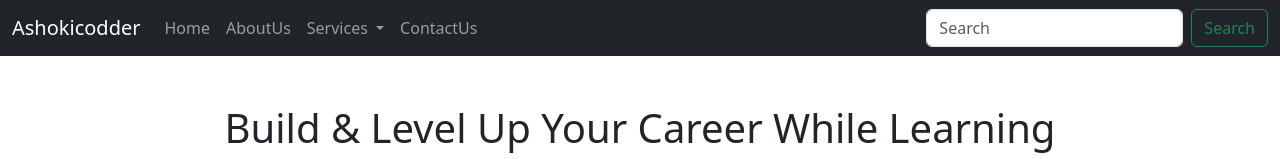
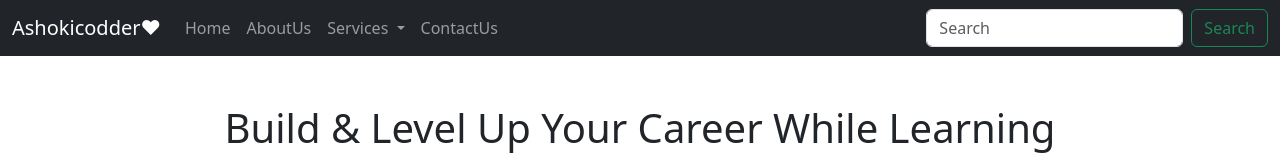
Before and after one commit to engProgrammer2001/Coching_website, a plain HTML site: page facility.html in a window 1280 px wide. Shown: the top 159 px of the page. Drawn offline with nearby package versions, Linux system fonts and the light colour scheme.

Commit message:
Update facility.html
add logo imoji in logo image

```diff
--- a/facility.html
+++ b/facility.html
@@ -14,7 +14,7 @@
     <!-- this is navbar code -->
     <nav class="navbar navbar-expand-lg navbar-dark bg-dark mb-3" style="background-color: #e3f2fd">
         <div class="container-fluid">
-            <a class="navbar-brand" href="#">Ashokicodder</a>
+            <a class="navbar-brand" href="#">Ashokicodder<span class="text-red">❤</span></a>
             <button class="navbar-toggler" type="button" data-bs-toggle="collapse"
                 data-bs-target="#navbarSupportedContent" aria-controls="navbarSupportedContent" aria-expanded="false"
                 aria-label="Toggle navigation">
```
